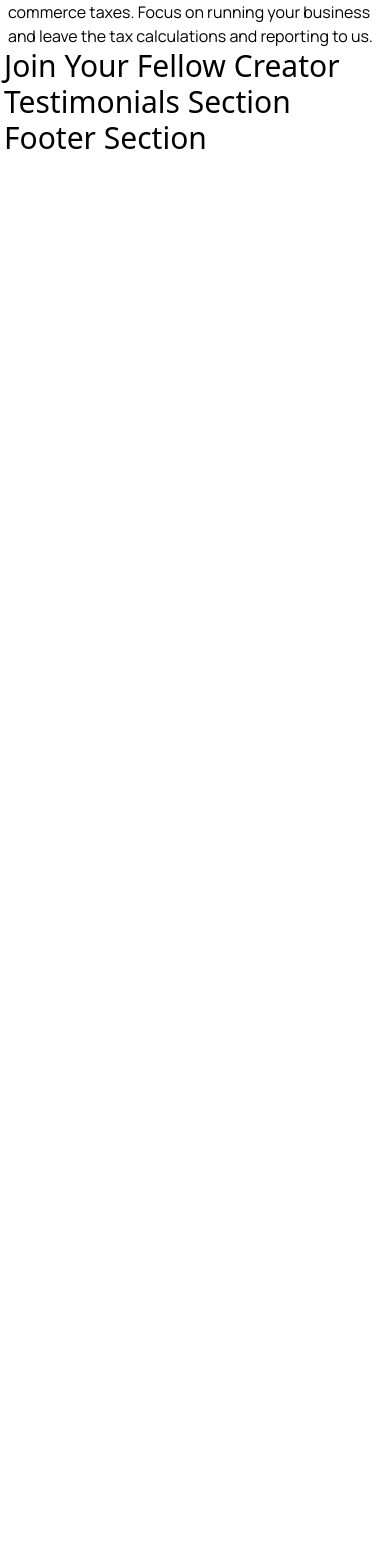
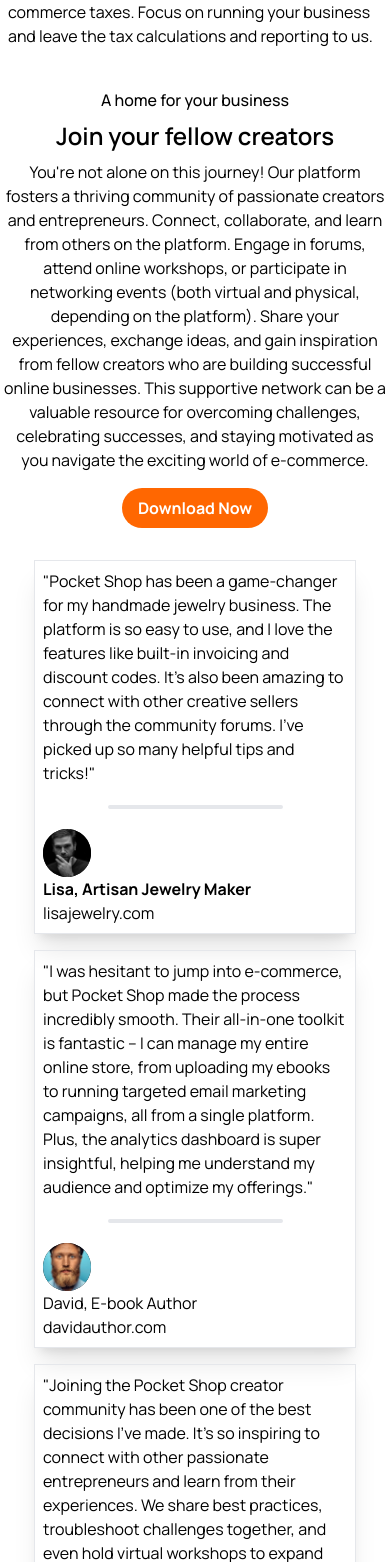
Before and after one commit to shakiltha/mobile-app-download-landing_page, a React (Vite) app: page / in a window 390 px wide. Shown: the part 8526-10088 px from the top of the page. Before the commit the page ends 8684 px from the top, so only its background shows below. Built offline with nearby package versions, Linux system fonts and the light colour scheme.

Commit message:
JoinYourFellowCreator section for all screen complete

```diff
--- a/src/components/JoinYourFellowCreator.jsx
+++ b/src/components/JoinYourFellowCreator.jsx
@@ -1,7 +1,83 @@
+import profile1 from "../assets/Ellipse -1.png";
+import profile2 from "../assets/Ellipse -2.png";
+import profile3 from "../assets/Ellipse 225.png";
+
 const JoinYourFellowCreator = () => {
   return (
-    <div>
-      <h2 className="text-3xl">Join Your Fellow Creator</h2>
+    <div className="mt-10">
+      <div className="text-center">
+        <p className="manrope font-medium">A home for your business</p>
+        <h4 className="manrope font-semibold text-2xl lg:text-3xl my-2">
+          Join your fellow creators
+        </h4>
+        <p className="manrope font-normal lg:text-lg">
+          You're not alone on this journey! Our platform fosters a thriving
+          community of passionate creators and entrepreneurs. Connect,
+          collaborate, and learn from others on the platform. Engage in forums,
+          attend online workshops, or participate in networking events (both
+          virtual and physical, depending on the platform). Share your
+          experiences, exchange ideas, and gain inspiration from fellow creators
+          who are building successful online businesses. This supportive network
+          can be a valuable resource for overcoming challenges, celebrating
+          successes, and staying motivated as you navigate the exciting world of
+          e-commerce.
+        </p>
+        <button className="manrope font-bold bg-[#FF6701] rounded-full py-2 px-4 text-white my-4">
+          Download Now
+        </button>
+      </div>
+      <div className="manrope lg:flex lg:gap-3">
+        <div className="w-[322px] border mx-auto shadow-xl p-2 my-4">
+          <p className="font-normal">
+            "Pocket Shop has been a game-changer for my handmade jewelry
+            business. The platform is so easy to use, and I love the features
+            like built-in invoicing and discount codes. It's also been amazing
+            to connect with other creative sellers through the community forums.
+            I've picked up so many helpful tips and tricks!"
+          </p>
+          <div className="w-[175px] border-2 rounded-full mx-auto my-5"></div>
+          <div>
+            <img src={profile1} alt="" />
+            <p className="font-bold">Lisa, Artisan Jewelry Maker </p>
+            <p className="font-normal">lisajewelry.com</p>
+          </div>
+        </div>
+        <div className="w-[322px] border mx-auto shadow-xl p-2 my-4">
+          <p>
+            {" "}
+            "I was hesitant to jump into e-commerce, but Pocket Shop made the
+            process incredibly smooth. Their all-in-one toolkit is fantastic – I
+            can manage my entire online store, from uploading my ebooks to
+            running targeted email marketing campaigns, all from a single
+            platform. Plus, the analytics dashboard is super insightful, helping
+            me understand my audience and optimize my offerings."
+          </p>
+          <div className="w-[175px] border-2 rounded-full mx-auto my-5"></div>
+          <div>
+            <img src={profile2} alt="" />
+            <p>David, E-book Author</p>
+            <p>davidauthor.com</p>
+          </div>
+        </div>
+        <div className="w-[322px] border mx-auto shadow-xl p-2 my-4">
+          <p>
+            {" "}
+            "Joining the Pocket Shop creator community has been one of the best
+            decisions I've made. It's so inspiring to connect with other
+            passionate entrepreneurs and learn from their experiences. We share
+            best practices, troubleshoot challenges together, and even hold
+            virtual workshops to expand our skillsets. It's a fantastic support
+            network that keeps me motivated and constantly striving to improve
+            my online soap business."
+          </p>
+          <div className="w-[175px] border-2 rounded-full mx-auto my-5"></div>
+          <div>
+            <img src={profile3} alt="" />
+            <p>Sarah, Organic Soap Crafter</p>
+            <p>sarahsoapcrafter.com</p>
+          </div>
+        </div>
+      </div>
     </div>
   );
 };
--- a/src/components/MarketYourProducts.jsx
+++ b/src/components/MarketYourProducts.jsx
@@ -7,7 +7,7 @@
 const MarketYourProducts = () => {
   return (
     <div className="manrope mt-6 mx-1">
-      <div className="text-center">
+      <div className="text-center xl:my-10">
         <p className="font-medium">Grow your Business</p>
         <h4 className="font-semibold text-2xl lg:text-3xl">
           Market your products
--- a/src/components/OneSimplePlatform.jsx
+++ b/src/components/OneSimplePlatform.jsx
@@ -6,8 +6,8 @@
 
 const OneSimplePlatform = () => {
   return (
-    <div className="manrope mt-6 mx-1">
-      <div className="text-center">
+    <div className="manrope mt-6 xl:my-10 mx-1">
+      <div className="text-center xl:my-10">
         <p className="font-medium">Manage your Business</p>
         <h4 className="font-semibold text-2xl lg:text-3xl">
           One simple platform
--- a/src/components/SellYourProducts.jsx
+++ b/src/components/SellYourProducts.jsx
@@ -6,8 +6,8 @@
 
 const SellYourProducts = () => {
   return (
-    <div className="manrope mt-6 mx-1">
-      <div className="text-center">
+    <div className="manrope mt-6 xl:my-14 mx-1">
+      <div className="text-center xl:my-10">
         <p className="font-medium">Start your Business</p>
         <h4 className="font-semibold text-2xl lg:text-3xl">
           Sell your products
```
